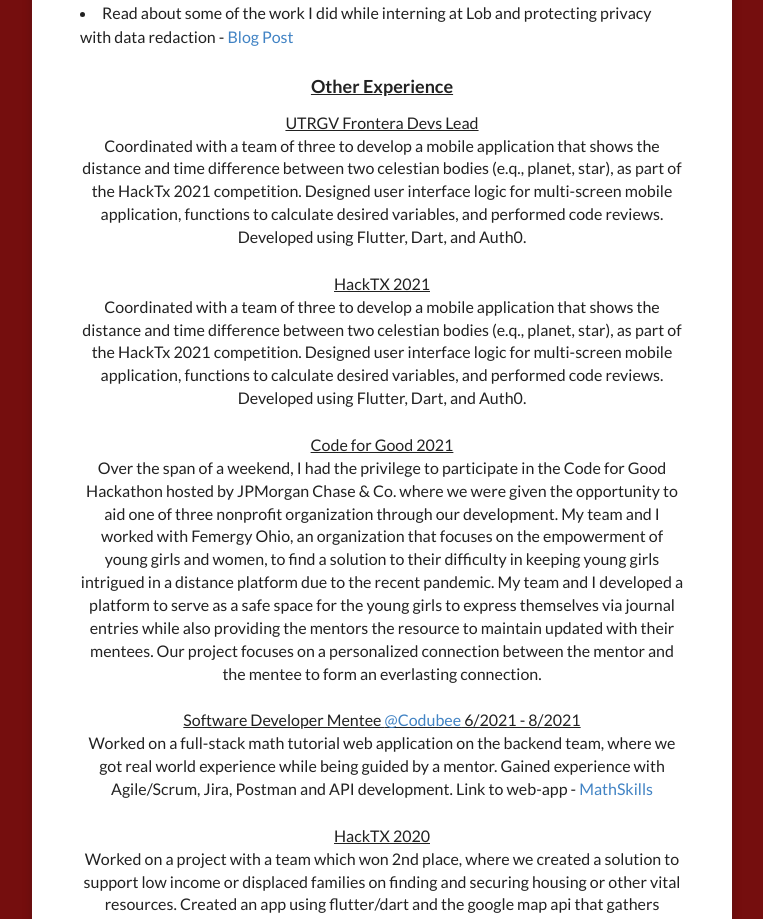
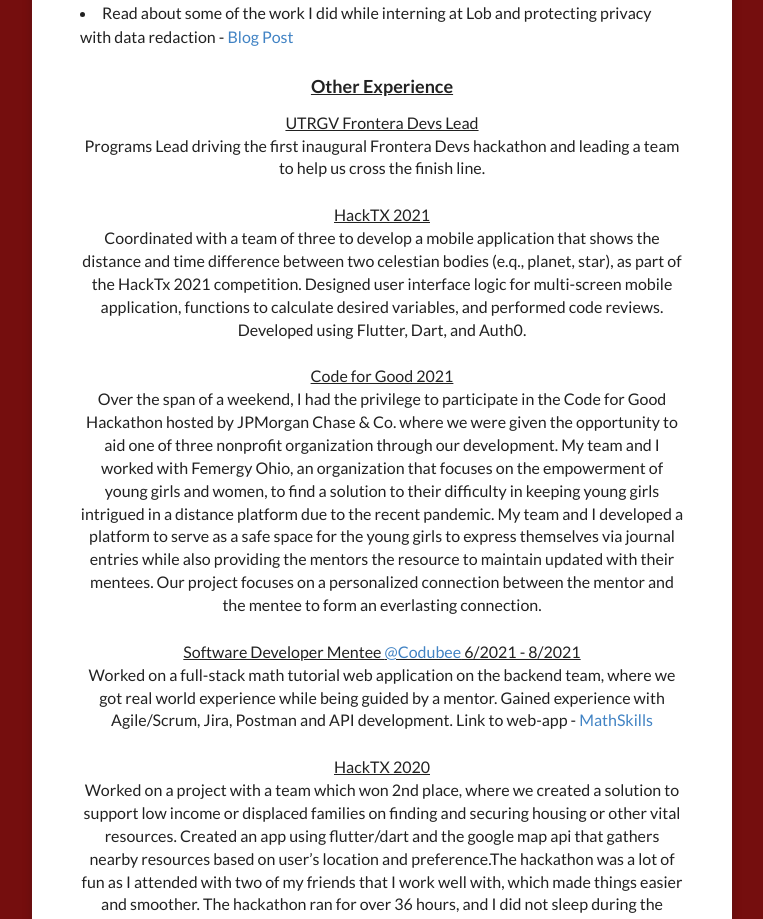
Before and after one commit to Martje55555/Martje55555.github.io, a React (Create React App) app: page /#/MyExperience in a window 1280 px wide. Shown: the part 864-1783 px from the top of the page, without its empty margins (258-1021 px from the left). Built offline with nearby package versions, Linux system fonts and the light colour scheme.

Commit message:
updated experience

```diff
--- a/src/components/AboutMe.js
+++ b/src/components/AboutMe.js
@@ -38,10 +38,7 @@
 
                 <center> <p><u>UTRGV Frontera Devs Lead</u></p></center>
                 <center><p>
-                    Coordinated with a team of three to develop a mobile application that shows the distance and time difference
-                    between two celestian bodies (e.q., planet, star), as part of the HackTx 2021 competition. Designed user interface logic for multi-screen mobile application, functions to calculate desired
-                    variables, and performed code reviews.
-                    Developed using Flutter, Dart, and Auth0.
+                Programs Lead driving the first inaugural Frontera Devs hackathon and leading a team to help us cross the finish line.
                 </p> </center>
 
                 <br />
```
